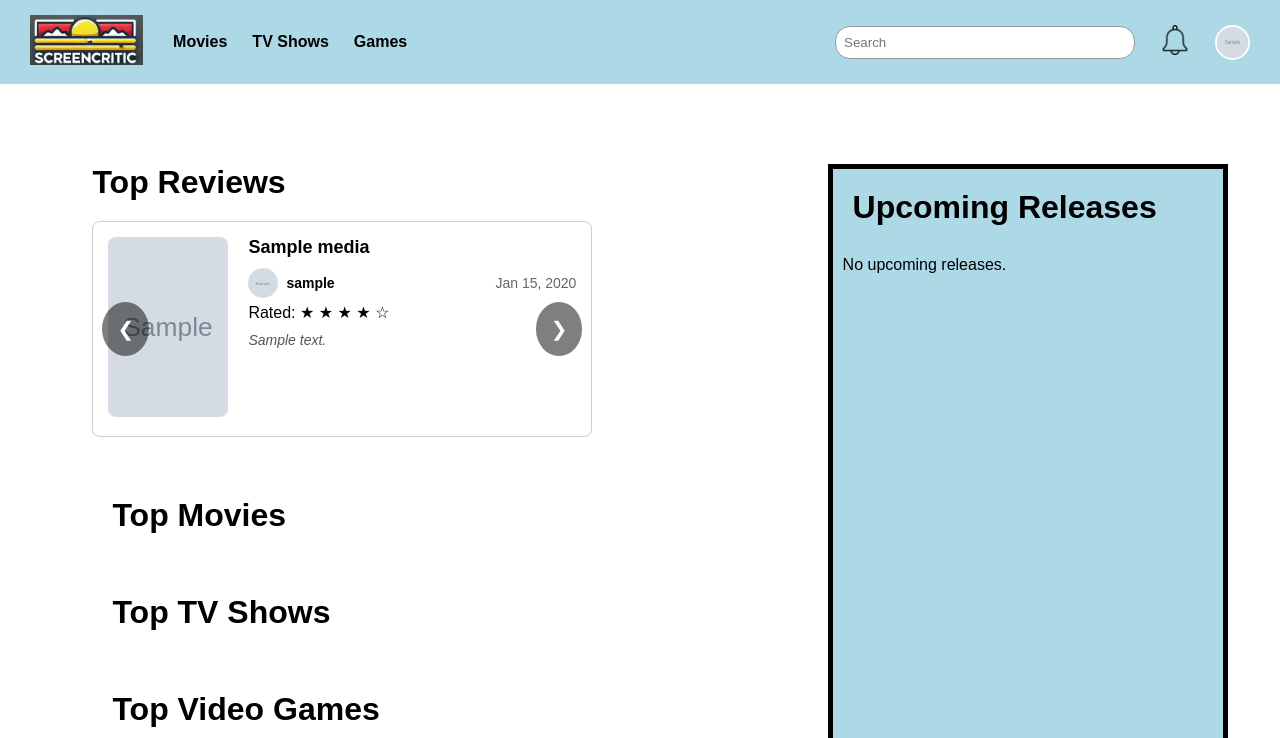
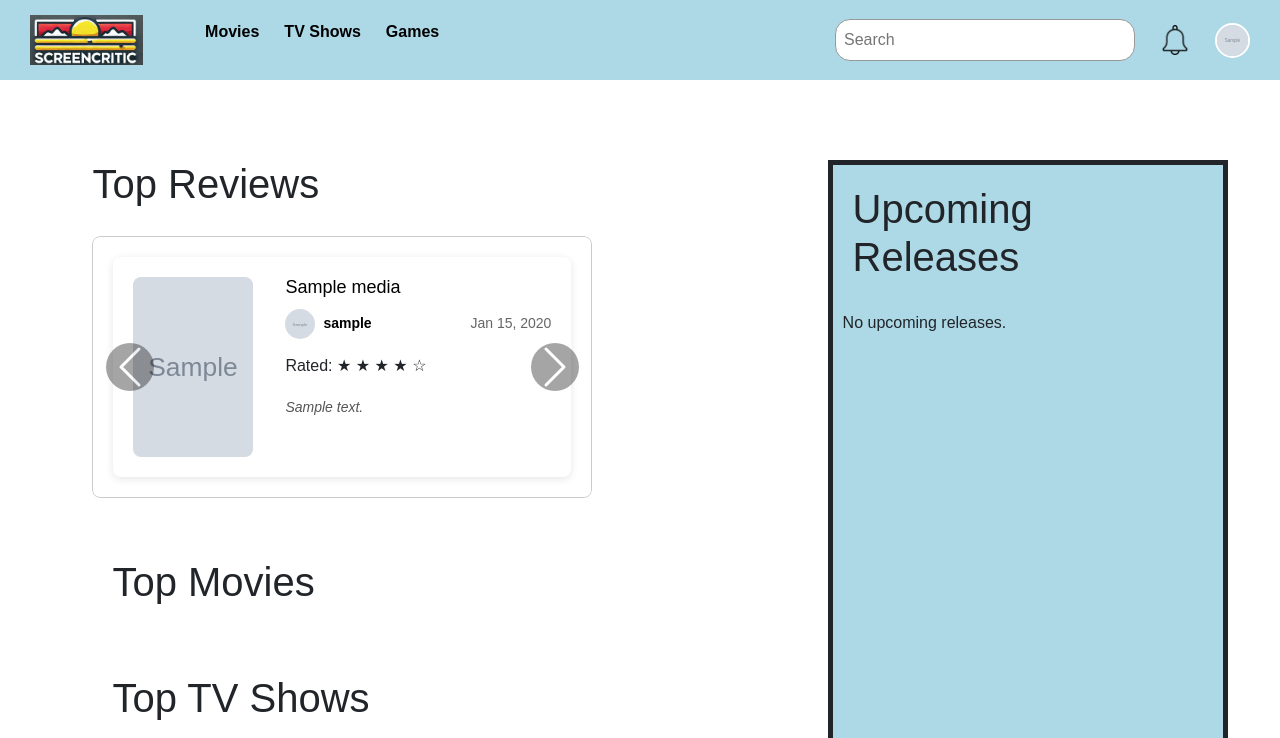
Before and after one commit to MAkther05/WAD2_TEAM5A_PROJECT, a Django app: page / in a window 1280 px wide. Shown: the top 738 px of the page. Run offline with Django 3.2, Linux system fonts and the light colour scheme; a user stored in the database is signed in; tables that the repository leaves empty hold one stand-in row (values such as "Sample post"); grey boxes marked "Sample" are stand-in pictures.

Commit message:
Switched carousel to use bootstrap

```diff
--- a/static/css/index.css
+++ b/static/css/index.css
@@ -487,3 +487,248 @@
 .notification-btn {
     padding: 12px;
 }
+
+/* Bootstrap Carousel Styles */
+#topReviewsCarousel {
+    background: white;
+    border-radius: 8px;
+    margin: 20px 40px;
+    position: relative;
+    overflow: hidden;
+}
+
+.carousel-inner {
+    padding: 0;
+    position: relative;
+}
+
+.carousel-item {
+    transition: transform .6s ease-in-out;
+    padding: 20px;
+    position: relative;
+    display: none;
+}
+
+.carousel-item.active,
+.carousel-item-next,
+.carousel-item-prev {
+    display: block;
+}
+
+.review-slide {
+    display: flex;
+    gap: 2rem;
+    align-items: flex-start;
+    background: white;
+    border-radius: 8px;
+    padding: 20px;
+    box-shadow: 0 2px 8px rgba(0,0,0,0.1);
+    width: 100%;
+    max-width: 800px;
+    margin: 0 auto;
+}
+
+/* Peek effect */
+.carousel-item-next:not(.carousel-item-start),
+.active.carousel-item-end {
+    transform: translateX(25%);
+    opacity: 0.3;
+}
+
+.carousel-item-prev:not(.carousel-item-end),
+.active.carousel-item-start {
+    transform: translateX(-25%);
+    opacity: 0.3;
+}
+
+.carousel-item-next.carousel-item-start,
+.carousel-item-prev.carousel-item-end,
+.carousel-item.active {
+    transform: translateX(0);
+    opacity: 1;
+}
+
+.carousel-control-prev,
+.carousel-control-next {
+    width: 15%;
+    opacity: 1;
+    background: none;
+}
+
+.carousel-control-prev-icon,
+.carousel-control-next-icon {
+    background-color: rgba(0, 0, 0, 0.7);
+    border-radius: 50%;
+    padding: 1.5rem;
+}
+
+.carousel-media-image {
+    width: 180px;
+    height: 270px;
+    object-fit: cover;
+    border-radius: 8px;
+    flex-shrink: 0;
+}
+
+.review-content {
+    flex: 1;
+    min-width: 0;
+    display: flex;
+    flex-direction: column;
+    gap: 10px;
+}
+
+.review-content h4 {
+    margin: 0;
+    font-size: 18px;
+    line-height: 1.2;
+    overflow: hidden;
+    display: -webkit-box;
+    -webkit-line-clamp: 2;
+    -webkit-box-orient: vertical;
+}
+
+.review-content a {
+    text-decoration: none;
+    color: black;
+}
+
+.review-content h4:hover {
+    color: #3366ff;
+}
+
+.review-header {
+    display: flex;
+    align-items: center;
+    justify-content: space-between;
+    gap: 10px;
+}
+
+.review-user {
+    display: flex;
+    align-items: center;
+    gap: 8px;
+}
+
+.review-user .profile-pic {
+    width: 30px;
+    height: 30px;
+    object-fit: cover;
+    border-radius: 50%;
+}
+
+.username-plain {
+    font-weight: bold;
+    font-size: 14px;
+}
+
+.review-date {
+    color: #666;
+    font-size: 14px;
+    white-space: nowrap;
+}
+
+.carousel-review {
+    font-size: 14px;
+    font-style: italic;
+    color: #555;
+    overflow: hidden;
+    display: -webkit-box;
+    -webkit-line-clamp: 3;
+    -webkit-box-orient: vertical;
+    line-height: 1.4;
+}
+
+.carousel-indicators {
+    margin-bottom: -20px;
+}
+
+.carousel-indicators [data-bs-target] {
+    background-color: #666;
+    width: 8px;
+    height: 8px;
+    border-radius: 50%;
+    margin: 0 4px;
+    opacity: 0.5;
+}
+
+.carousel-indicators .active {
+    opacity: 1;
+}
+
+/* Tablet Responsive */
+@media screen and (max-width: 1024px) {
+    .carousel-inner {
+        padding: 0 10%;
+    }
+
+    .review-slide {
+        max-width: 500px;
+    }
+}
+
+/* Mobile Responsive */
+@media screen and (max-width: 768px) {
+    #topReviewsCarousel {
+        margin: 10px;
+    }
+
+    .carousel-inner {
+        padding: 0;
+    }
+
+    .carousel-item:not(.active) {
+        display: none;
+    }
+
+    .review-slide {
+        flex-direction: column;
+        align-items: center;
+        text-align: center;
+        padding: 15px;
+    }
+
+    .carousel-media-image {
+        width: 140px;
+        height: 210px;
+        margin-bottom: 1rem;
+    }
+
+    .review-header {
+        flex-direction: column;
+        align-items: center;
+        text-align: center;
+        width: 100%;
+    }
+
+    .review-user {
+        justify-content: center;
+        width: 100%;
+    }
+
+    .review-date {
+        width: 100%;
+        text-align: center;
+    }
+
+    .carousel-review {
+        -webkit-line-clamp: 2;
+        text-align: center;
+    }
+}
+
+/* Small Mobile Responsive */
+@media screen and (max-width: 480px) {
+    .carousel-media-image {
+        width: 120px;
+        height: 180px;
+    }
+
+    .review-content h4 {
+        font-size: 16px;
+    }
+
+    .carousel-review {
+        font-size: 13px;
+    }
+}
--- a/static/js/carousel.js
+++ /dev/null
@@ -1,72 +0,0 @@
-// document.addEventListener("DOMContentLoaded", function () {
-//     let currentIndex = 0;
-//     const slides = document.querySelectorAll(".carousel-item");
-//     const totalSlides = slides.length;
-//     const track = document.querySelector(".carousel-track");
-
-//     function updateSlides() {
-//         slides.forEach((slide, index) => {
-//             slide.classList.remove("active");
-
-//             if (index === currentIndex) {
-//                 slide.classList.add("active");
-//             }
-//         });
-
-//         // Adjust the transform property to center active item
-//         const offset = -currentIndex * 65; // Adjust for spacing
-//         track.style.transform = `translateX(${offset}%)`;
-//     }
-
-//     function moveSlide(direction) {
-//         currentIndex += direction;
-
-//         if (currentIndex >= totalSlides) {
-//             currentIndex = 0;
-//         } else if (currentIndex < 0) {
-//             currentIndex = totalSlides - 1;
-//         }
-
-//         updateSlides();
-//     }
-
-//     document.querySelector(".prev").addEventListener("click", function () {
-//         moveSlide(-1);
-//     });
-
-//     document.querySelector(".next").addEventListener("click", function () {
-//         moveSlide(1);
-//     });
-
-//     updateSlides();
-// });
-
-
-document.addEventListener("DOMContentLoaded", function () {
-    const track = document.querySelector(".carousel-track");
-    const items = Array.from(track.children);
-    const prevButton = document.querySelector(".prev");
-    const nextButton = document.querySelector(".next");
-
-    let index = 0;
-    const itemWidth = 540; // 500px width + 40px gap
-
-    function updateCarousel() {
-        // Calculate the offset to move the track
-        const offset = -index * itemWidth;
-        track.style.transform = `translateX(${offset}px)`;
-    }
-
-    nextButton.addEventListener("click", () => {
-        index = (index + 1) % items.length; // Loop back to start when reaching end
-        updateCarousel();
-    });
-
-    prevButton.addEventListener("click", () => {
-        index = (index - 1 + items.length) % items.length; // Loop to end when going back from start
-        updateCarousel();
-    });
-
-    // Initialize carousel
-    updateCarousel();
-});
--- a/templates/ScreenCritic/base.html
+++ b/templates/ScreenCritic/base.html
@@ -7,6 +7,7 @@
     {% block title_block %}
     <title>ScreenCritic</title>
     {% endblock %}
+    <link href="https://cdn.jsdelivr.net/npm/bootstrap@5.3.3/dist/css/bootstrap.min.css" rel="stylesheet">
     <link rel="stylesheet" href="{% static 'css/styles.css' %}?v=1">
     <link rel="stylesheet" href="{% static 'css/messages.css' %}?v=1">
     <link rel="stylesheet" href="https://cdnjs.cloudflare.com/ajax/libs/font-awesome/6.4.2/css/all.min.css">
@@ -70,6 +71,7 @@
     </footer>
 
     <!-- Scripts -->
+    <script src="https://cdn.jsdelivr.net/npm/bootstrap@5.3.3/dist/js/bootstrap.bundle.min.js"></script>
     <script src="{% static 'js/notifications.js' %}?v=2"></script>
     <script src="{% static 'js/search.js' %}"></script>
 </body>
--- a/templates/ScreenCritic/index.html
+++ b/templates/ScreenCritic/index.html
@@ -17,14 +17,26 @@
 
 <h1>Top Reviews</h1>
 
-<!-- Custom Carousel -->
+<!-- Bootstrap Carousel -->
 
-<div class="carousel-container">
-    <div class="carousel-track">
+<div id="topReviewsCarousel" class="carousel slide" data-bs-ride="carousel">
+    <!-- Carousel Indicators -->
+    <div class="carousel-indicators">
         {% for review in top_reviews %}
-        <div class="carousel-item">
+            <button type="button" data-bs-target="#topReviewsCarousel" data-bs-slide-to="{{ forloop.counter0 }}"
+                {% if forloop.first %}class="active" aria-current="true"{% endif %}
+                aria-label="Slide {{ forloop.counter }}">
+            </button>
+        {% endfor %}
+    </div>
+
+    <!-- Carousel Items -->
+    <div class="carousel-inner">
+        {% for review in top_reviews %}
+            <div class="carousel-item {% if forloop.first %}active{% endif %}">
+                <div class="review-slide">
                     <a href="{% url review.media.type|route_name slug=review.media.slug %}">
-                <img src="{{ review.media.cover_image|resolve_image }}" alt="{{ review.media.title }}" loading="lazy">
+                        <img src="{{ review.media.cover_image|resolve_image }}" alt="{{ review.media.title }}" class="carousel-media-image">
                     </a>
                     <div class="review-content">
                         <a href="{% url review.media.type|route_name slug=review.media.slug %}">
@@ -51,10 +63,19 @@
                         <p class="carousel-review">{{ review.review|truncatewords:15 }}</p>
                     </div>
                 </div>
+            </div>
         {% endfor %}
     </div>
-    <button class="carousel-btn prev">&#10094;</button>
-    <button class="carousel-btn next">&#10095;</button>
+
+    <!-- Carousel Controls -->
+    <button class="carousel-control-prev" type="button" data-bs-target="#topReviewsCarousel" data-bs-slide="prev">
+        <span class="carousel-control-prev-icon" aria-hidden="true"></span>
+        <span class="visually-hidden">Previous</span>
+    </button>
+    <button class="carousel-control-next" type="button" data-bs-target="#topReviewsCarousel" data-bs-slide="next">
+        <span class="carousel-control-next-icon" aria-hidden="true"></span>
+        <span class="visually-hidden">Next</span>
+    </button>
 </div>
 
 
```
Lines whose indentation alone changed are shown as unchanged.
